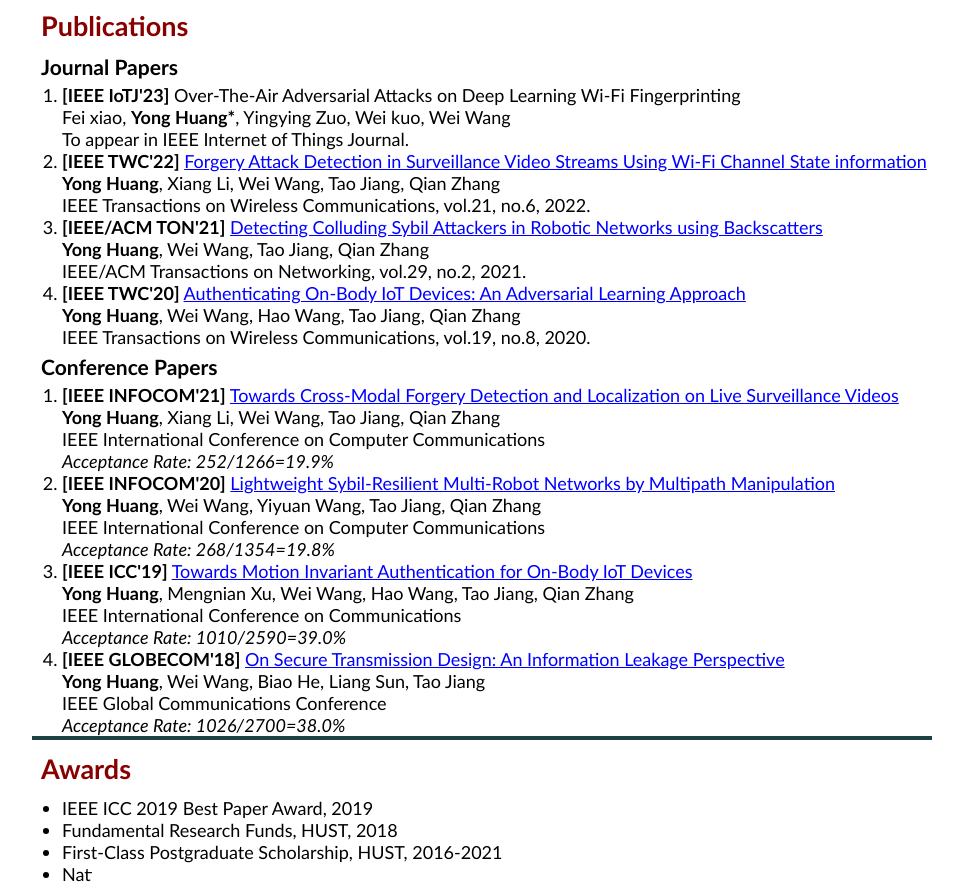
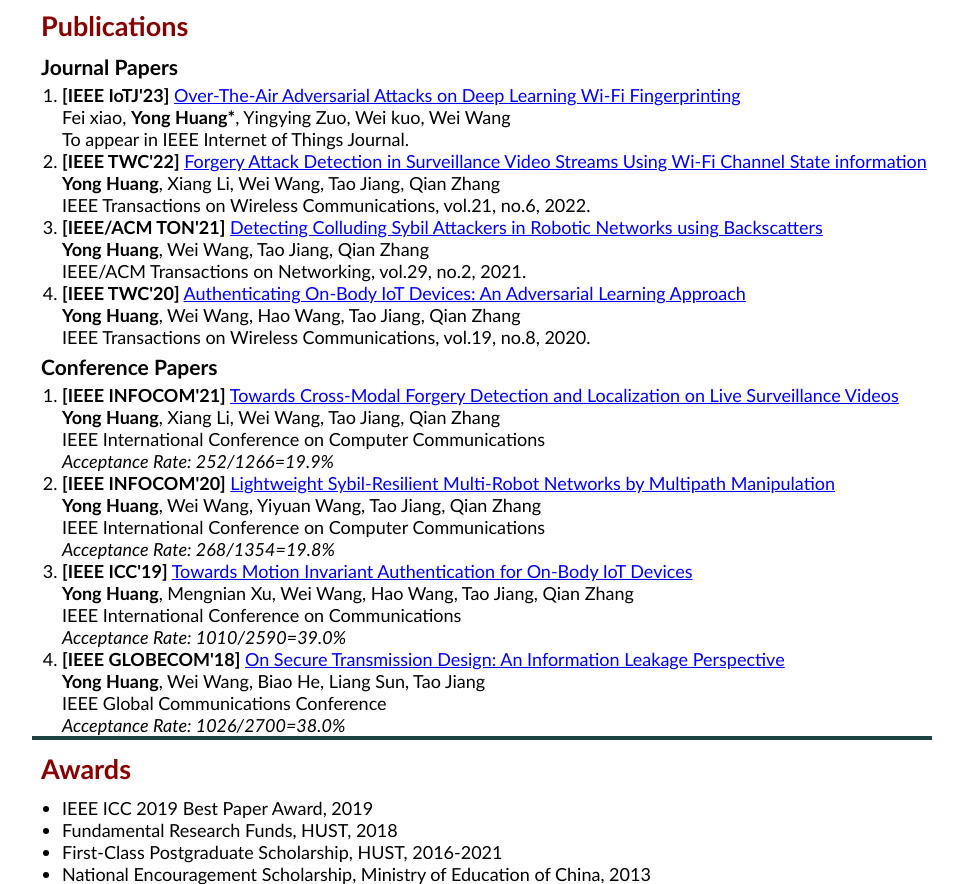
Before and after one commit to PhyGroup/phygroup.github.io, a plain HTML site: page index.html in a window 1280 px wide. Shown: the part 1674-2558 px from the top of the page, without its empty margins (163-1126 px from the left). Drawn offline with Linux system fonts and the light colour scheme.

Commit message:
update
paper link

```diff
--- a/index.html
+++ b/index.html
@@ -221,7 +221,7 @@
                     <h3 style="color:#000000">Journal Papers</h3>
                     <span>
                         <ol>
-                            <li><strong>[IEEE IoTJ'23]</strong> Over-The-Air Adversarial Attacks on Deep Learning Wi-Fi Fingerprinting<br> Fei xiao, <strong>Yong Huang*</strong>, Yingying Zuo, Wei kuo, Wei Wang<br>
+                            <li><strong>[IEEE IoTJ'23]</strong> <a class="blue" href="https://arxiv.org/pdf/2301.03760.pdf">Over-The-Air Adversarial Attacks on Deep Learning Wi-Fi Fingerprinting</a><br> Fei xiao, <strong>Yong Huang*</strong>, Yingying Zuo, Wei kuo, Wei Wang<br>
                                 To appear in IEEE Internet of Things Journal.
                             <li><strong>[IEEE TWC'22]</strong> <a class="blue" href="https://arxiv.org/pdf/2201.09487.pdf">Forgery Attack Detection in Surveillance Video Streams Using Wi-Fi
                                 Channel State information</a><br> <strong>Yong Huang</strong>, Xiang Li, Wei Wang, Tao Jiang, Qian Zhang<br>
```
